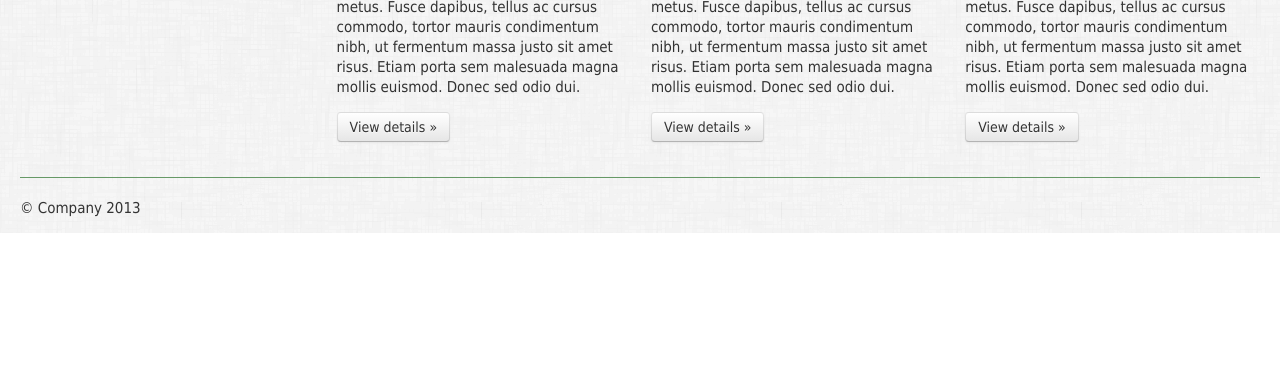
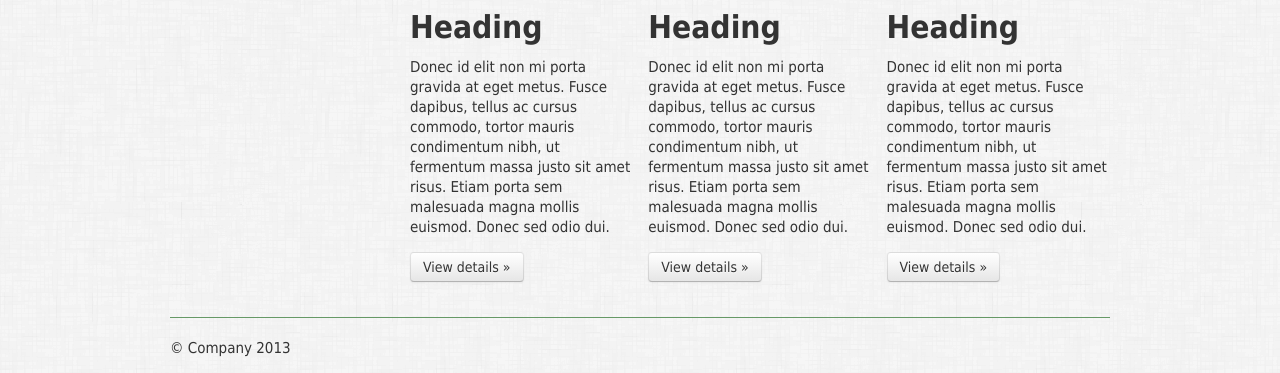
Before and after one commit to bearlhoover/share, a plain HTML site: page index.html in a window 1280 px wide. Shown: the part 698-1071 px from the top of the page. Before the commit the page ends 931 px from the top, so only its background shows below. Drawn offline with Linux system fonts and the light colour scheme.

Commit message:
Update index.html

```diff
--- a/index.html
+++ b/index.html
@@ -38,8 +38,8 @@
       </div>
     </div>
 
-    <div class="container-fluid">
-      <div class="row-fluid">
+    <div class="container">
+      <div class="row">
         <div class="span3">
           <div class="well sidebar-nav">
             <ul class="nav nav-list">
```
